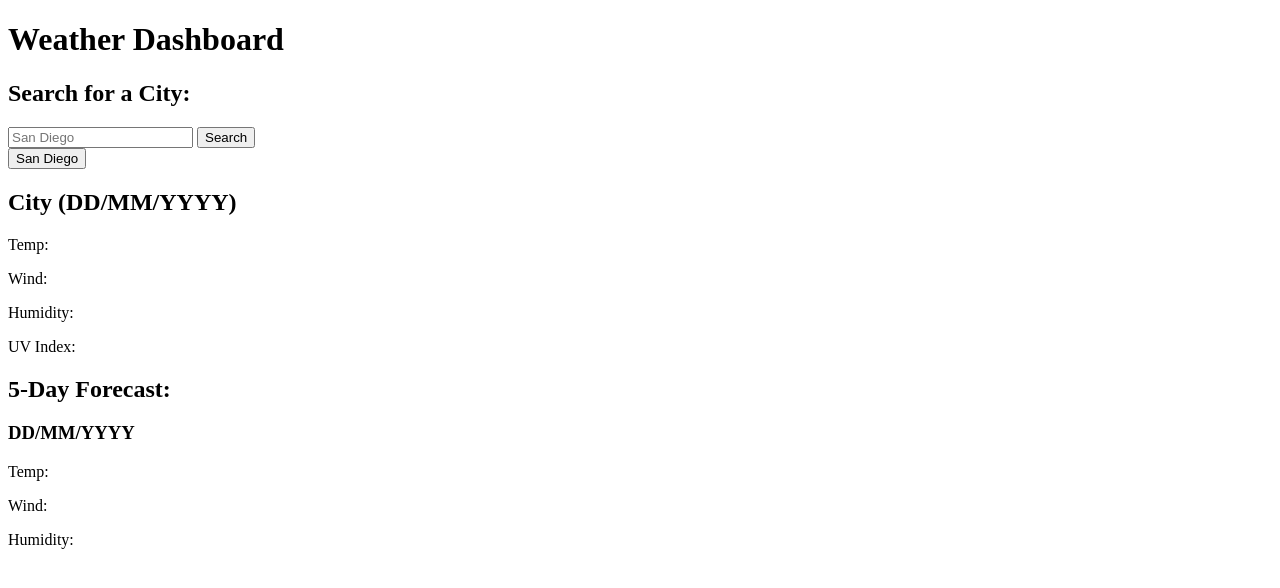
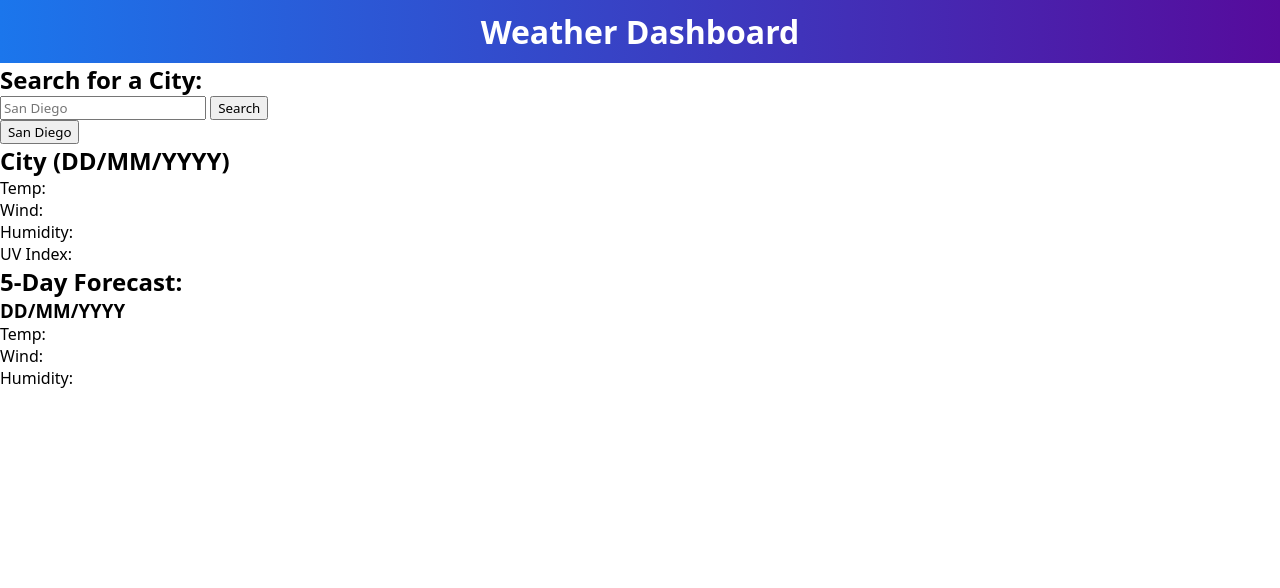
Before and after one commit to ezaiger/weather-dashboard, a plain HTML site: page index.html in a window 1280 px wide. Drawn offline with Linux system fonts and the light colour scheme.

Commit message:
header and font format - css

```diff
--- a/assets/styles.css
+++ b/assets/styles.css
@@ -1,6 +1,17 @@
 /* Body */
+* {
+    font-family: system-ui, -apple-system, BlinkMacSystemFont, 'Segoe UI', Roboto, Oxygen, Ubuntu, Cantarell, 'Open Sans', 'Helvetica Neue', sans-serif;
+    margin: 0;
+}
 
 /* Header */
+h1 {
+    justify-content: center;
+    display: flex;
+    background: linear-gradient(to right, rgb(27, 118, 236), rgb(86, 11, 156));
+    color: white;
+    padding: 10px 0 10px 0;
+}
 
 /* Left Navigation/Aside */
 
```
